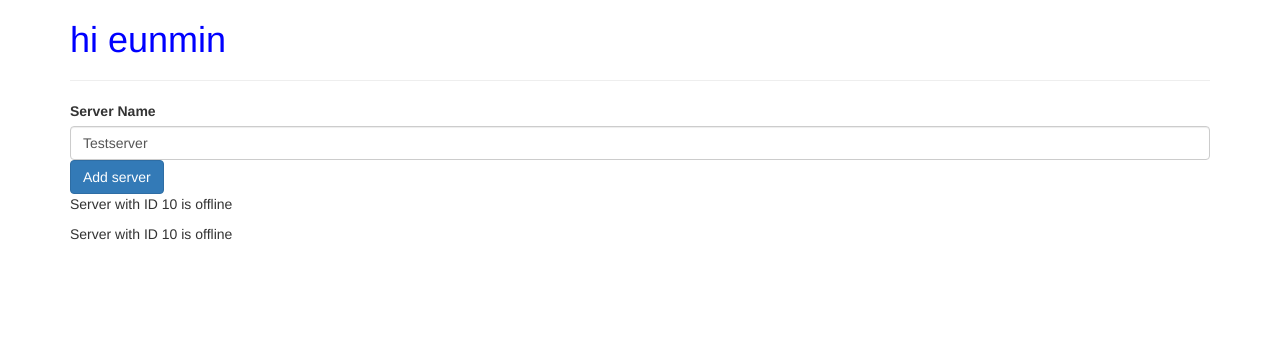
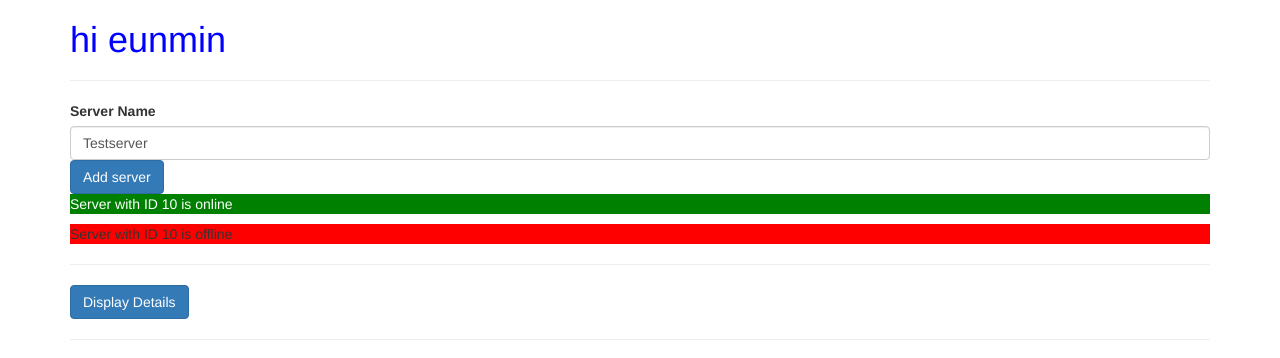
Before and after one commit to babyazalea/my-first-angular, an Angular app: page / in a window 1280 px wide. Shown: the top 358 px of the page. Built offline with nearby package versions, Linux system fonts and the light colour scheme.

Commit message:
ngFor & ngStyle & ngClass

```diff
--- a/src/app/server/server.component.html
+++ b/src/app/server/server.component.html
@@ -1 +1,6 @@
-<p>Server with ID {{ serverId }} is {{ getServerStatus() }}</p>
+<p
+  [ngStyle]="{ backgroundColor: getColor() }"
+  [ngClass]="{ online: serverStatus === 'online' }"
+>
+  Server with ID {{ serverId }} is {{ getServerStatus() }}
+</p>
--- a/src/app/server/server.component.ts
+++ b/src/app/server/server.component.ts
@@ -3,12 +3,27 @@ import { Component } from '@angular/core';
 @Component({
   selector: 'app-server',
   templateUrl: './server.component.html',
+  styles: [
+    `
+      .online {
+        color: white;
+      }
+    `,
+  ],
 })
 export class ServerComponent {
   serverId: number = 10;
   serverStatus: string = 'offline';
 
+  constructor() {
+    this.serverStatus = Math.random() > 0.5 ? 'online' : 'offline';
+  }
+
   getServerStatus() {
     return this.serverStatus;
   }
+
+  getColor() {
+    return this.serverStatus === 'online' ? 'green' : 'red';
+  }
 }
--- a/src/app/servers/servers.component.css
+++ b/src/app/servers/servers.component.css
@@ -0,0 +1,3 @@
+.white-text {
+  color: white;
+}
--- a/src/app/servers/servers.component.html
+++ b/src/app/servers/servers.component.html
@@ -13,5 +13,15 @@
 <!-- <p>{{ serverCreationStatus }}</p> -->
 <p *ngIf="serverCreated">Server was created, server name is {{ serverName }}</p>
 <!-- <ng-template #noServer><p>No server was created!</p></ng-template> -->
-<app-server></app-server>
-<app-server></app-server>
+<app-server *ngFor="let server of servers"></app-server>
+<hr />
+<button class="btn btn-primary" (click)="handleShow()">Display Details</button>
+<p *ngIf="show">secret password = 'shark'</p>
+<hr />
+<p
+  *ngFor="let log of logs; let i = index"
+  [ngStyle]="{ backgroundColor: i >= 5 ? 'blue' : 'transparent' }"
+  [ngClass]="{ 'white-text': i >= 5 }"
+>
+  {{ log }}
+</p>
--- a/src/app/servers/servers.component.ts
+++ b/src/app/servers/servers.component.ts
@@ -13,6 +13,10 @@ export class ServersComponent implements OnInit {
   serverCreationStatus = 'No server was created!';
   serverName = 'Testserver';
   serverCreated = false;
+  servers = ['Testserver', 'Testserver2'];
+  logs = [];
+
+  show = false;
 
   constructor() {
     setTimeout(() => {
@@ -24,10 +28,17 @@ export class ServersComponent implements OnInit {
 
   onCreateServer() {
     this.serverCreated = true;
+    this.servers.push(this.serverName);
     this.serverCreationStatus = 'Server was created! Name is' + this.serverName;
   }
 
   onUpdateServerName(event: any) {
     this.serverName = (<HTMLInputElement>event.target).value;
   }
+
+  handleShow() {
+    this.show = !this.show;
+    // this.logs.push(this.logs.length + 1);
+    this.logs.push(new Date());
+  }
 }
```
